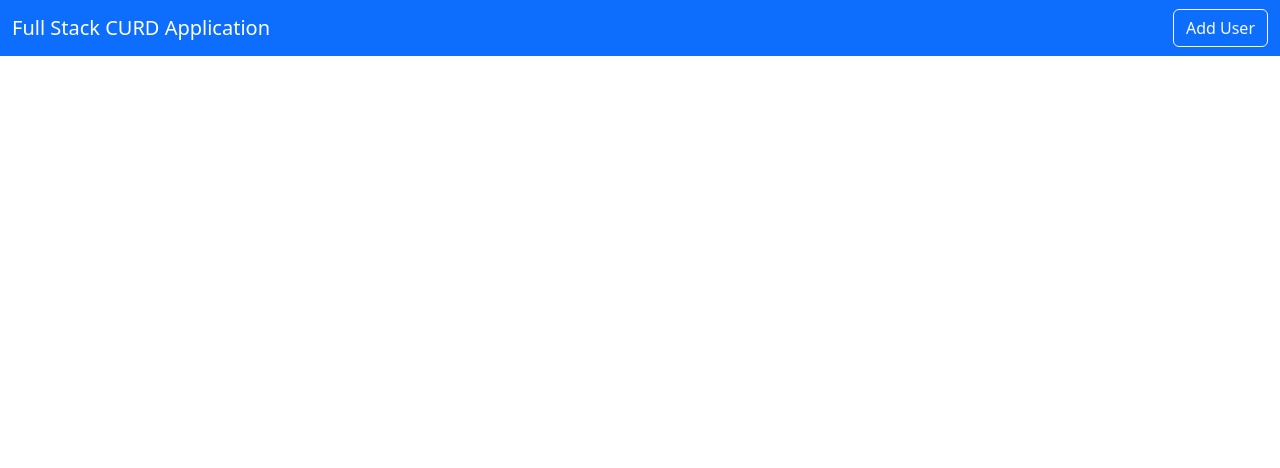
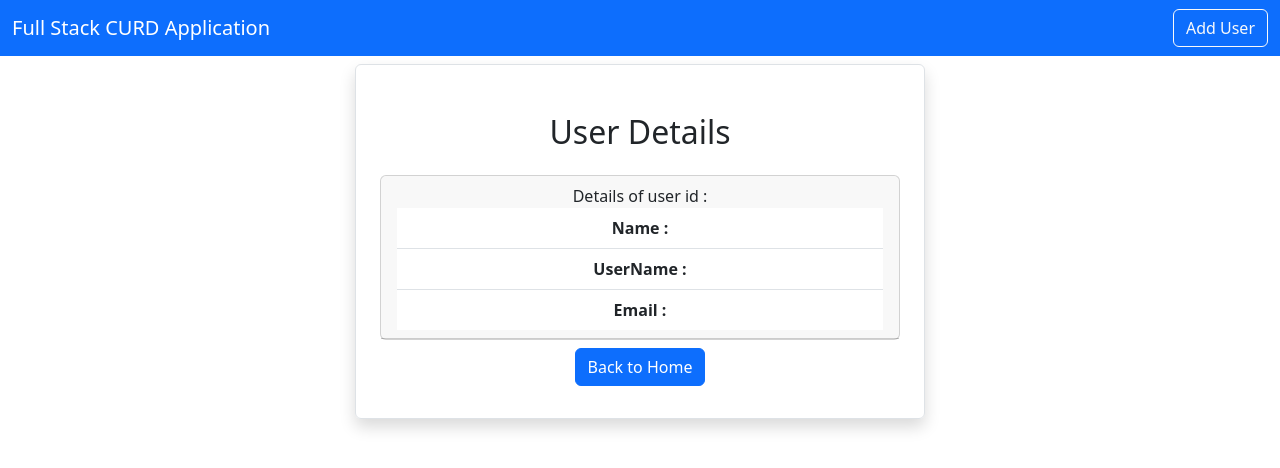
Before and after one commit to Imran-Khan-YRT/fullstack-frontend, a React (Create React App) app: page /view/1 in a window 1280 px wide. Shown: the top 468 px of the page. Built offline with nearby package versions, Linux system fonts and the light colour scheme; no server answers.

Commit message:
view user section

```diff
--- a/src/App.js
+++ b/src/App.js
@@ -6,6 +6,7 @@ import Home from './pages/Home';
 import { BrowserRouter as Router, Routes, Route } from 'react-router-dom';
 import AddUser from './users/AddUser';
 import EditUser from './users/EditUser';
+import ViewUser from './users/ViewUser';
 
 function App() {
   return (
@@ -16,6 +17,7 @@ function App() {
           <Route exact path='/' element={<Home />} />
           <Route exact path='/adduser' element={<AddUser />} />
           <Route exact path='/edituser/:id' element={<EditUser />} />
+          <Route exact path='/view/:id' element={<ViewUser />} />
         </Routes>
       </Router>
     </div>
--- a/src/layout/Navbar.js
+++ b/src/layout/Navbar.js
@@ -6,10 +6,7 @@ const Navbar = () => {
         <div>
             <nav className="navbar navbar-expand-lg navbar-dark bg-primary">
                 <div className="container-fluid">
-                    <a className="navbar-brand" href="#">Full Stack CURD Application</a>
-                    {/* <button className="navbar-toggler" type="button" data-bs-toggle="collapse" data-bs-target="#navbarSupportedContent" aria-controls="navbarSupportedContent" aria-expanded="false" aria-label="Toggle navigation">
-                        <span className="navbar-toggler-icon"></span>
-                    </button> */}
+                    <Link className="navbar-brand" to={"/"}>Full Stack CURD Application</Link>
                     <Link className='btn btn-outline-light' to="/adduser">Add User</Link>
                 </div>
             </nav>
--- a/src/pages/Home.js
+++ b/src/pages/Home.js
@@ -40,7 +40,7 @@ const Home = () => {
                                     <td>{user.username}</td>
                                     <td>{user.email}</td>
                                     <td>
-                                        <button className='btn btn-primary mx-2'>View</button>
+                                        <Link className='btn btn-primary mx-2' to={`view/${user.id}`}>View</Link>
                                         <Link className='btn btn-outline-primary mx-2' to={`/edituser/${user.id}`}>Edit</Link>
                                         <button className='btn btn-danger mx-2' onClick={() => deleteUser(user.id)}>Delete</button>
                                     </td>
--- a/src/users/ViewUser.js
+++ b/src/users/ViewUser.js
@@ -0,0 +1,53 @@
+import React, { useEffect, useState } from 'react'
+import { Link, useParams } from 'react-router-dom'
+import axios from 'axios'
+
+const ViewUser = () => {
+    const [user, setUser] = useState({
+        name: "",
+        username: "",
+        email: ""
+    })
+
+    const { id } = useParams();
+    useEffect(() => {
+        loadUser()
+    }, [])
+
+    const loadUser = async () => {
+        const result = await axios.get(`http://localhost:8080/user/${id}`)
+        setUser(result.data);
+    }
+
+    return (
+        <div className='container' >
+            <div className='row'>
+                <div className='col-md-6 offset-md-3 border rounded p-4 mt-2 shadow'>
+                    <h2 className='text-center m-4'>User Details</h2>
+                    <div className='card'>
+                        <div className='card-header'>
+                            Details of user id : {user.id}
+                            <ul className='list-group list-group-flush'>
+                                <li className='list-group-item'>
+                                    <b>Name : </b>
+                                    {user.name}
+                                </li>
+                                <li className='list-group-item'>
+                                    <b>UserName : </b>
+                                    {user.username}
+                                </li>
+                                <li className='list-group-item'>
+                                    <b>Email : </b>
+                                    {user.email}
+                                </li>
+                            </ul>
+                        </div>
+                    </div>
+                    <Link className='btn btn-primary my-2' to={"/"}>Back to Home</Link>
+                </div>
+            </div>
+        </div>
+    )
+}
+
+export default ViewUser
```
